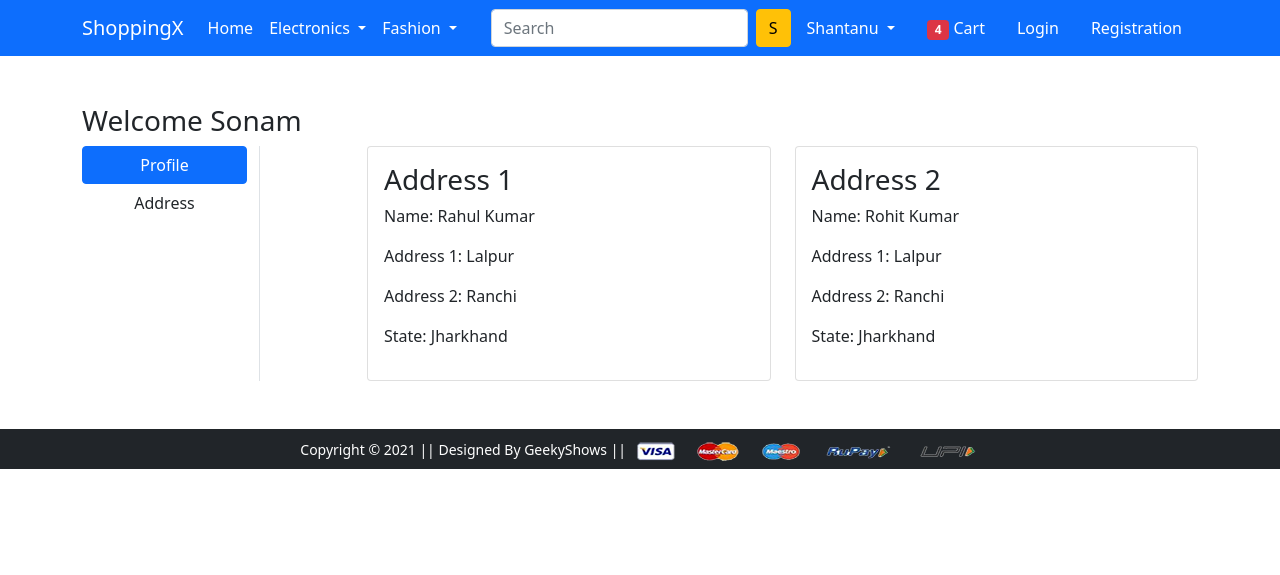
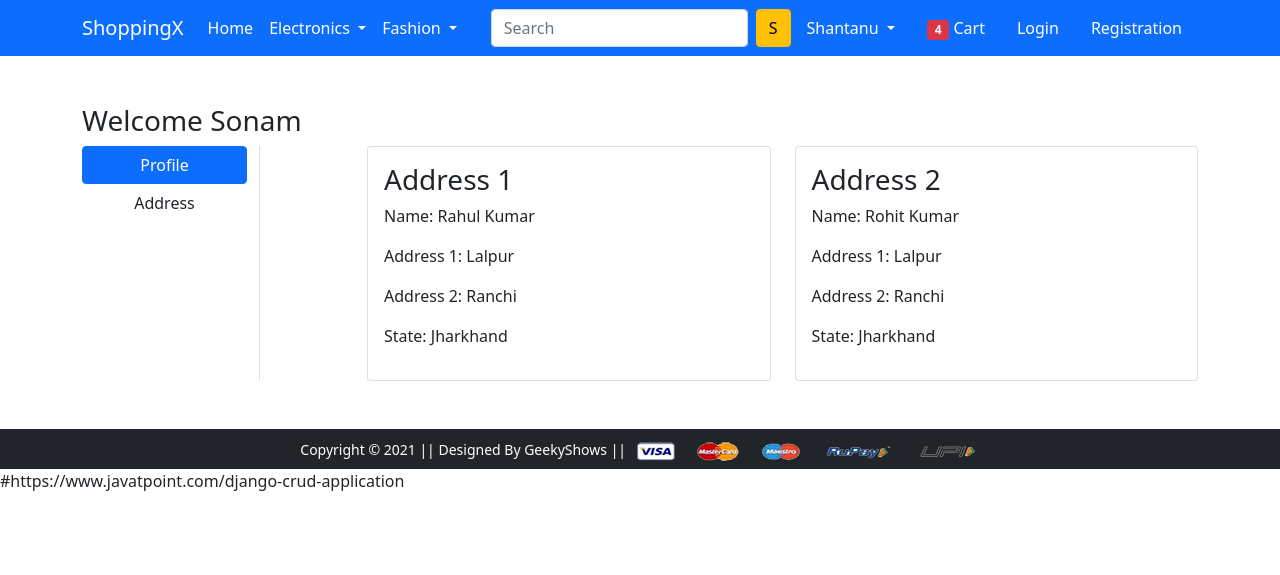
Before and after one commit to s4shantanu/clickncarry, a Django app: page /address/ in a window 1280 px wide. Shown: the top 575 px of the page. Run offline with Django 3.2, Linux system fonts and the light colour scheme; some libraries are stand-ins or nearby versions.

Commit message:
chore: Update base.html and urls.py

```diff
--- a/app/templates/app/base.html
+++ b/app/templates/app/base.html
@@ -103,3 +103,6 @@
     <script src="{% static 'app/js/myscript.js' %}"></script>
   </body>
 </html>
+
+
+#https://www.javatpoint.com/django-crud-application
--- a/shoppinglyx/urls.py
+++ b/shoppinglyx/urls.py
@@ -3,5 +3,5 @@ from django.urls import path, include
 
 urlpatterns = [
     path('admin/', admin.site.urls),
-    path('', include('app.urls'))
+    path('', include('app.urls')),
 ]
```
